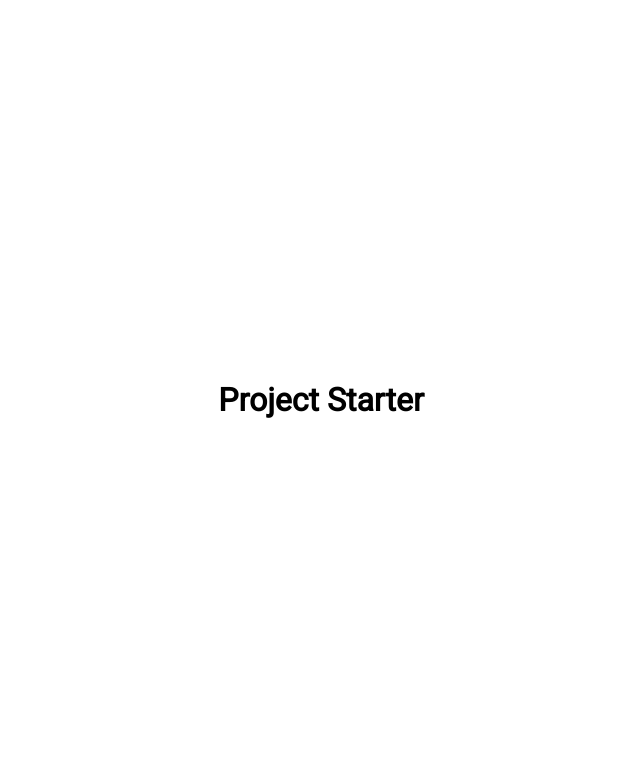
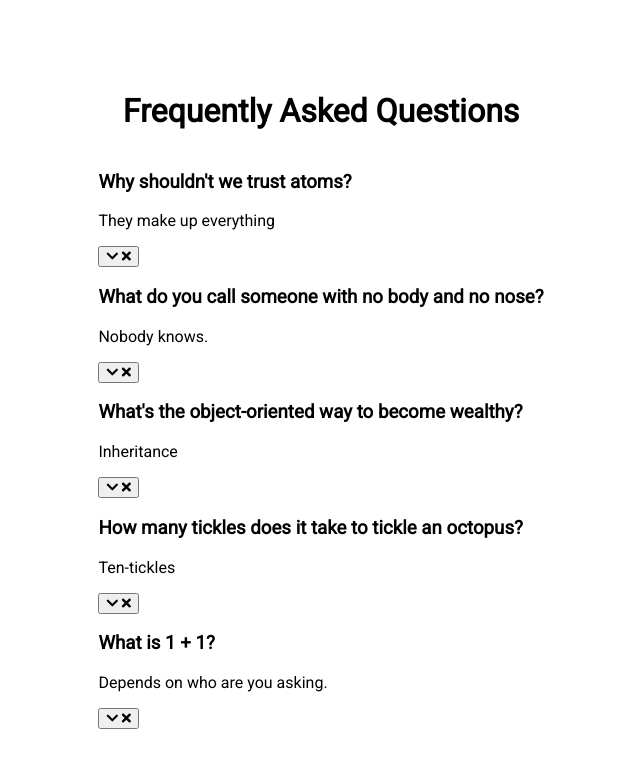
Before and after one commit to BarboraDo/FAQ-Collapse, a plain HTML site: page index.html in a window 1280 px wide. Shown: the whole page, without its empty margins (319-959 px from the left). Drawn offline with Linux system fonts and the light colour scheme.

Commit message:
html added

```diff
--- a/index.html
+++ b/index.html
@@ -13,7 +13,60 @@
     <title>FAQ Collapse</title>
   </head>
   <body>
-    <h1>Project Starter</h1>
+    <h1>Frequently Asked Questions</h1>
+    <div class="faq-container">
+      <div class="faq-active">
+        <h3 class="faq-title">Why shouldn't we trust atoms?</h3>
+        <p class="faq-text">They make up everything</p>
+
+        <button>
+          <i class="fas fa-chevron-down"></i>
+          <i class="fas fa-times"></i>
+        </button>
+      </div>
+
+      <div class="faq">
+        <h3 class="faq-title">
+          What do you call someone with no body and no nose?
+        </h3>
+        <p class="faq-text">Nobody knows.</p>
+        <button class="faq-toggle">
+          <i class="fas fa-chevron-down"></i>
+          <i class="fas fa-times"></i>
+        </button>
+      </div>
+
+      <div class="faq">
+        <h3 class="faq-title">
+          What's the object-oriented way to become wealthy?
+        </h3>
+        <p class="faq-text">Inheritance</p>
+        <button class="faq-toggle">
+          <i class="fas fa-chevron-down"></i>
+          <i class="fas fa-times"></i>
+        </button>
+      </div>
+
+      <div class="faq">
+        <h3 class="faq-title">
+          How many tickles does it take to tickle an octopus?
+        </h3>
+        <p class="faq-text">Ten-tickles</p>
+        <button class="faq-toggle">
+          <i class="fas fa-chevron-down"></i>
+          <i class="fas fa-times"></i>
+        </button>
+      </div>
+
+      <div class="faq">
+        <h3 class="faq-title">What is 1 + 1?</h3>
+        <p class="faq-text">Depends on who are you asking.</p>
+        <button class="faq-toggle">
+          <i class="fas fa-chevron-down"></i>
+          <i class="fas fa-times"></i>
+        </button>
+      </div>
+    </div>
 
     <script src="script.js"></script>
   </body>
```
Also changed, not shown: 1 other file.
